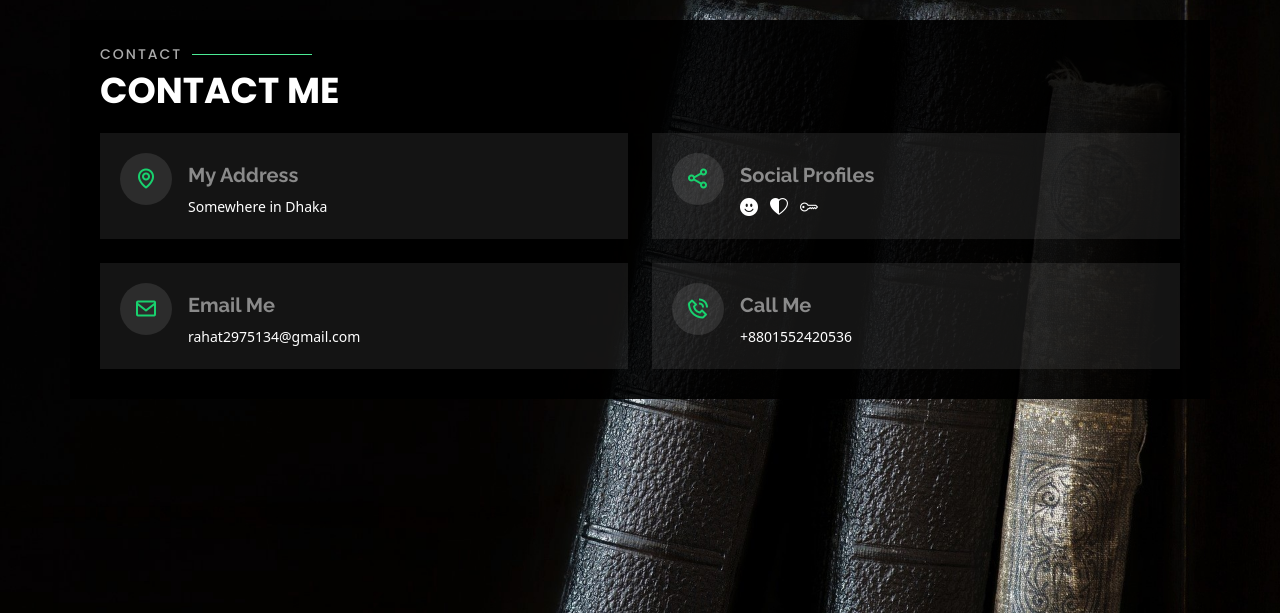
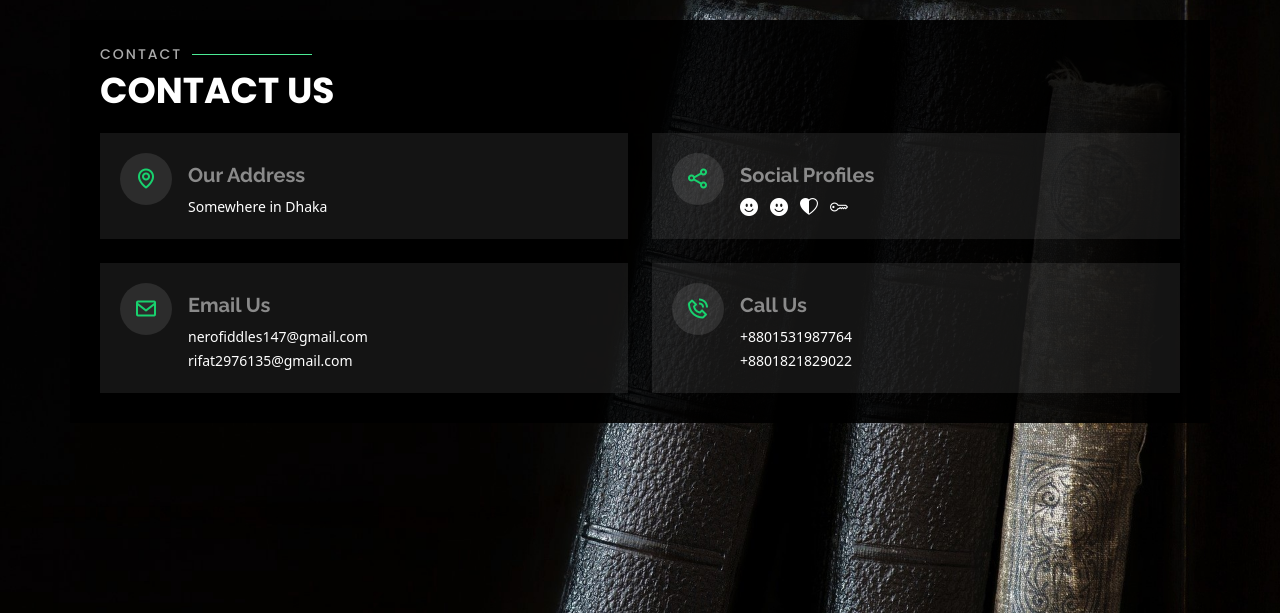
Before and after one commit to rh2975/tuitioneers, a Django app: page / in a window 1280 px wide, after a click on "Contact". Shown: the part 80-693 px from the top of the page. Run offline with Django 3.2, Linux system fonts and the light colour scheme; data comes from the database, SQL or seed files in the repository; both versions use the stored data as it was after the commit; some libraries are stand-ins or nearby versions.

Commit message:
sec commit

```diff
--- a/ttnapp/models.py
+++ b/ttnapp/models.py
@@ -1,5 +1,5 @@
 from django.db import models
-
+import datetime
 
 class Person(models.Model):
     name = models.CharField(max_length=200)
@@ -34,3 +34,4 @@ class Exam(models.Model):
     fullmarks = models.IntegerField(default=100)
     subject = models.ForeignKey(Subject, on_delete=models.CASCADE, related_name="subject_exam")
     student = models.ForeignKey(Student, on_delete=models.CASCADE, related_name="student_exam")
+    date = models.DateField(("Date"), default=datetime.date.today())
--- a/ttnapp/templates/home.html
+++ b/ttnapp/templates/home.html
@@ -64,7 +64,7 @@
 
         <div class="section-title">
           <h2>Contact</h2>
-          <p>Contact me</p>
+          <p>Contact us</p>
         </div>
 
         <div class="row mt-2">
@@ -72,7 +72,7 @@
           <div class="col-md-6 d-flex align-items-stretch">
             <div class="info-box">
               <i class="bx bx-map"></i>
-              <h3>My Address</h3>
+              <h3>Our Address</h3>
               <p>Somewhere in Dhaka</p>
             </div>
           </div>
@@ -83,6 +83,7 @@
               <h3>Social Profiles</h3>
               <div class="social-links">
                 <a href="https://www.facebook.com/An.Ashraful.Makhluukat/" class="facebook"><i class="bi bi-facebook"></i></a>
+                <a href="https://www.facebook.com/piers.nivans.9275/" class="facebook"><i class="bi bi-facebook"></i></a>
                 <a href="#" class="instagram"><i class="bi bi-instagram"></i></a>
                 <a href="#" class="linkedin"><i class="bi bi-linkedin"></i></a>
               </div>
@@ -92,15 +93,17 @@
           <div class="col-md-6 mt-4 d-flex align-items-stretch">
             <div class="info-box">
               <i class="bx bx-envelope"></i>
-              <h3>Email Me</h3>
-              <p>rahat2975134@gmail.com</p>
+              <h3>Email Us</h3>
+              <p>nerofiddles147@gmail.com</p>
+              <p>rifat2976135@gmail.com</p>
             </div>
           </div>
           <div class="col-md-6 mt-4 d-flex align-items-stretch">
             <div class="info-box">
               <i class="bx bx-phone-call"></i>
-              <h3>Call Me</h3>
-              <p>+8801552420536</p>
+              <h3>Call Us</h3>
+              <p>+8801531987764</p>
+              <p>+8801821829022</p>
             </div>
           </div>
         </div>
--- a/ttnapp/templates/subject_marks.html
+++ b/ttnapp/templates/subject_marks.html
@@ -19,6 +19,7 @@
           </div>
           <div class="col-lg-8 pt-4 pt-lg-0 content" data-aos="fade-left">
             <h3 style="color: white;">{{ exam.name }}</h3>
+            <h5 style="color: white;">{{ exam.date }}</h5>
           </div>
         </div>
 
```
Also changed, not shown: db.sqlite3, ttnapp/migrations/0006_exam_date.py (added).
